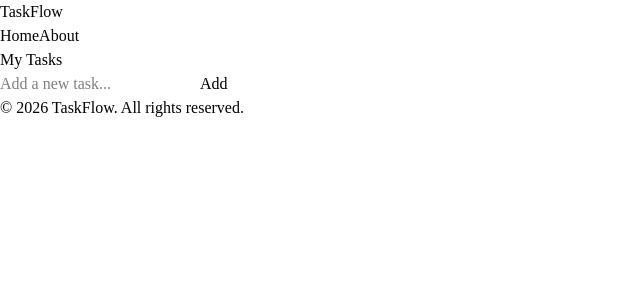
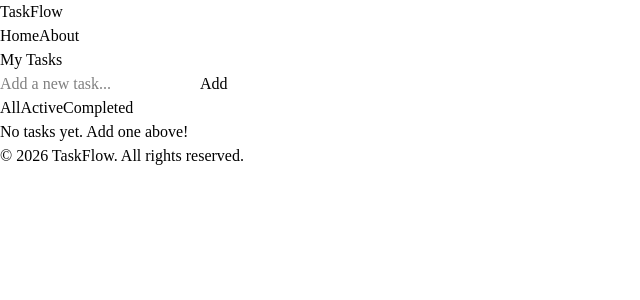
Before and after one commit to sieve-dev-sudo/taskflow-frontend, a React (Vite) app in the folder taskflow-frontend/: page / in a window 1280 px wide. Shown: the top 300 px of the page, without its empty margins (0-640 px from the left). Built offline with nearby package versions, Linux system fonts and the light colour scheme.

Commit message:
feat: integrate task filtering into App

```diff
--- a/taskflow-frontend/src/App.jsx
+++ b/taskflow-frontend/src/App.jsx
@@ -1,10 +1,19 @@
+import { useState } from 'react'
 import Layout from './components/Layout'
 import TaskForm from './components/TaskForm'
-import TaskItem from './components/TaskItem'
+import TaskList from './components/TaskList'
+import TaskFilter from './components/TaskFilter'
 import { useTasks } from './context/TaskContext'
 
 function App() {
   const { tasks } = useTasks()
+  const [filter, setFilter] = useState('All')
+
+  const filteredTasks = tasks.filter((task) => {
+    if (filter === 'Active') return !task.completed
+    if (filter === 'Completed') return task.completed
+    return true
+  })
 
   return (
     <Layout>
@@ -12,11 +21,8 @@ function App() {
         My Tasks
       </h2>
       <TaskForm />
-      <div className="space-y-2">
-        {tasks.map((task) => (
-          <TaskItem key={task.id} task={task} />
-        ))}
-      </div>
+      <TaskFilter activeFilter={filter} onFilterChange={setFilter} />
+      <TaskList tasks={filteredTasks} />
     </Layout>
   )
 }
```
